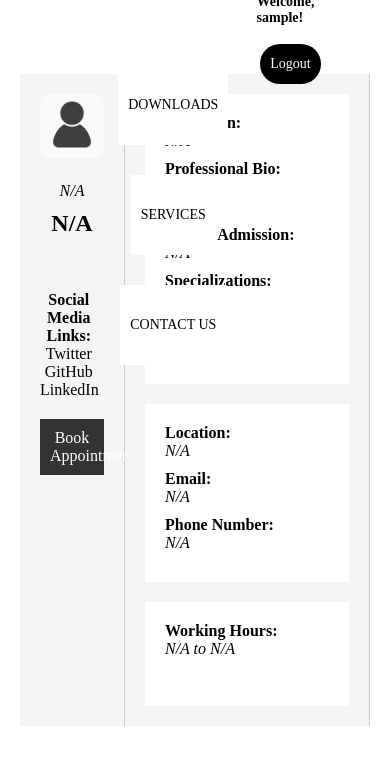
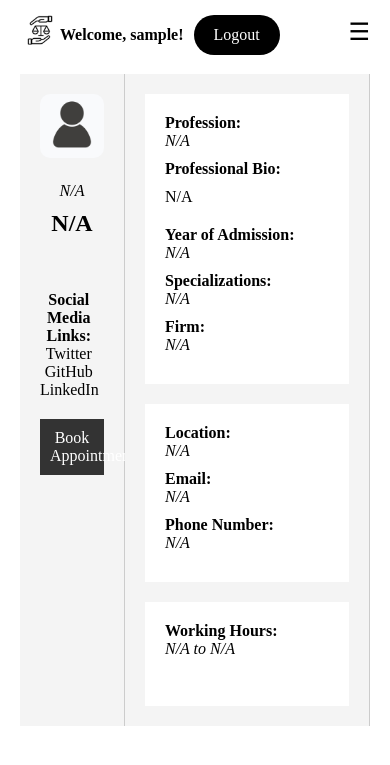
Before and after one commit to G-Ian/My-Wakili-Public, a PHP site: page /client-profile.php in a window 390 px wide. Shown: the top 765 px of the page. Run offline with PHP 8.4, Linux system fonts and the light colour scheme; the visitor is signed in with stand-in values (Sample User, id 1); data that the repository does not hold is empty.

Commit message:
commit-header css
Added some problematic css for burger menu to the header. this need work.

```diff
--- a/css/header.footer.css
+++ b/css/header.footer.css
@@ -205,53 +205,267 @@ footer {
   z-index: 1;
 }
 
+:root {
+  --menu-count: 5;
+}
+
+/* General styles for header */
+.header-main {
+  width: 100%;
+  padding: 0 60px;
+  height: 60px;
+  background-color: #ffffff;
+  display: flex;
+  justify-content: space-between;
+  align-items: center;
+  position: fixed;
+  top: 0;
+  z-index: 100;
+  color: #000000;
+}
+
+.header-main nav {
+  display: flex;
+  flex-grow: 1;
+}
+
+.header-main .logo {
+  height: 40px;
+  width: auto;
+  align-self: center;
+  cursor: pointer;
+}
+
+.header-main .logo img {
+  height: 100%;
+}
+
+.header-main ul {
+  height: 100%;
+  padding-left: 40px;
+  list-style: none;
+  display: flex;
+  align-self: center;
+  gap: 10px;
+}
+
+.header-main ul li {
+  position: relative;
+}
+
+.header-main ul li a {
+  display: block;
+  padding: 0 10px;
+  height: 100%;
+  line-height: 60px;
+  font-size: 1rem;
+  font-family: 'Times New Roman', Times, serif ;
+  color: #000000;
+  background-color: #ffffff;
+  text-transform: uppercase;
+  cursor: pointer;
+  transition: all ease-in-out 100ms;
+}
+
+.header-main ul li a:hover {
+  background-color: #292929;
+  color: #ffffff;
+  border-radius: 20px;
+}
+
+/* Dropdown styling start */
+.header-main ul li ul {
+  visibility: hidden;
+  opacity: 0;
+  display: none;
+  position: absolute;
+  left: -40px;
+  transition: all ease-in-out 100ms;
+}
+
+.header-main ul li ul li a {
+  white-space: nowrap;
+}
+
+ul li:hover > ul {
+  visibility: visible;
+  opacity: 1;
+  display: block;
+}
+/* Dropdown styling stop */
+
+.header-main .sm {
+  align-self: center;
+  display: flex;
+  flex-grow: 1;
+  justify-content: flex-end;
+  padding-left: 20px; /* Add padding to create space */
+}
+
+.header-main form.search {
+  height: 40px;
+  padding-right: 2px;
+  display: flex;
+  border: 1px solid #000000;
+  border-radius: 20px;
+  width: fit-content;
+  align-self: center;
+  margin-right: 20px;
+}
+
+.header-main form.search input {
+  height: 100%;
+  width: 300px;
+  padding: 0 10px 0 20px;
+  border-radius: 500px;
+  border-color: rgb(0, 0, 0);
+  font-size: 1rem;
+  color: #000000;
+}
+
+.header-main form.search input:focus {
+  border: 1px solid #111;
+}
+
+.header-main form.search button {
+  width: fit-content;
+  padding: 0 5px 0 10px;
+}
+
+.header-main form.search button img {
+  height: 30px;
+  padding-top: 15%;
+  cursor: pointer;
+}
+
+.header-main .sm-links {
+  height: 60px;
+  width: fit-content;
+  display: flex;
+  align-items: center;
+}
+
+.header-main .sm-links a {
+  display: block;
+  height: 30px;
+  margin-left: 10px;
+  cursor: pointer;
+  align-self: center;
+}
+
+.header-main .sm-links img {
+  height: 100%;
+}
+
+.username {
+  margin-right: 10px;
+  font-weight: bold;
+  text-decoration: none;
+  color: #000; /* Change color as needed */
+}
+
+.username:hover {
+  cursor: pointer;
+  text-decoration: underline;
+}
+
+.logout {
+  display: flex;
+  align-items: center;
+  margin-left: auto;
+}
+
+.logout form {
+  margin: 0;
+}
+
+.logout-button {
+  background-color: rgb(0, 0, 0);
+  height: 40px;
+  padding: 0 20px;
+  align-self: center;
+  cursor: pointer;
+  border: none;
+  border-radius: 20px;
+  font-size: 1rem;
+  color: #ffffff;
+  transition: all ease-in-out 100ms;
+}
+
+.logout-button:hover {
+  background-color: rgb(68, 68, 68);
+  cursor: pointer;
+  border: none;
+}
+
+footer {
+  background-color: #000000; /* Black background color for footer */
+  color: white; /* White text color for footer */
+  padding: 20px;
+  position: fixed;
+  bottom: 0;
+  width: 100%;
+  text-align: center;
+  z-index: 1;
+}
+
+/* Burger menu styles */
+.menu-icon {
+  display: none;
+  font-size: 24px;
+  cursor: pointer;
+  position: absolute;
+  right: 20px;
+  top: 18px;
+}
+
+#menu-toggle {
+  display: none;
+}
 
 @media (max-width: 768px) {
-  .header-main nav {
-      flex-direction: column;
+  .header-main {
+      padding: 0 20px;
   }
 
   .header-main ul {
       flex-direction: column;
-      align-items: center;
+      align-items: flex-start;
+      display: none;
+      width: 100%;
+      padding-left: 0;
   }
 
   .header-main ul li {
-      margin: 10px 0;
+      width: 100%;
+      margin: 0;
+  }
+
+  .header-main ul li a {
+      width: 100%;
+      text-align: left;
+      padding: 10px 20px;
+      border-bottom: 1px solid #ddd;
+  }
+
+  .header-main ul li ul {
+      position: static;
+  }
+
+  #menu-toggle:checked + .menu-icon + .menu {
+      display: flex;
+  }
+
+  .menu-icon {
+      display: block;
   }
 
   .logout {
-      flex-direction: column;
-      margin-top: 10px;
+      margin-left: 0;
+      padding-top: 10px;
   }
 
-  .logout .username {
-      margin-bottom: 10px;
+  .logout form {
+      margin: 0;
   }
 }
-
-@media (max-width: 480px) {
-  .header-main nav {
-      padding: 0 10px;
-  }
-
-  .header-main ul li a {
-      padding: 10px;
-      font-size: 14px;
-  }
-
-  .header-main ul ul li a {
-      padding: 10px;
-      font-size: 14px;
-  }
-
-  .logout .username {
-      padding: 8px 10px;
-      font-size: 14px;
-  }
-
-  .logout .logout-button {
-      padding: 8px 10px;
-      font-size: 14px;
-  }
-}
--- a/includes/client_header.inc.php
+++ b/includes/client_header.inc.php
@@ -1,5 +1,6 @@
 <?php
-session_start(); // Start the session
+session_start();
+error_reporting(0); // Suppress PHP warnings
 
 // Check if the user is logged in
 if (isset($_SESSION["username"])) {
@@ -16,7 +17,9 @@ if (isset($_SESSION["username"])) {
         <a href="index.php" class="logo">
             <img src="images/wlogo.png" alt="My Wakili">
         </a>
-        <ul>
+        <input type="checkbox" id="menu-toggle">
+        <label for="menu-toggle" class="menu-icon">&#9776;</label>
+        <ul class="menu">
             <li><a href="client-profiles.php">Home</a></li>
             <li><a href="client-profiles.php">Lawyers</a>
                 <ul>
@@ -42,9 +45,6 @@ if (isset($_SESSION["username"])) {
             </li>
             <li><a href="#">Contact Us</a></li>
         </ul>
-    </nav>
-
-
 
         <!-- Begin: Added Username Display and Session Check -->
         <div class="logout">
@@ -54,5 +54,5 @@ if (isset($_SESSION["username"])) {
             </form>
         </div>
         <!-- End: Added Username Display and Session Check -->
-
+    </nav>
 </header>
```
